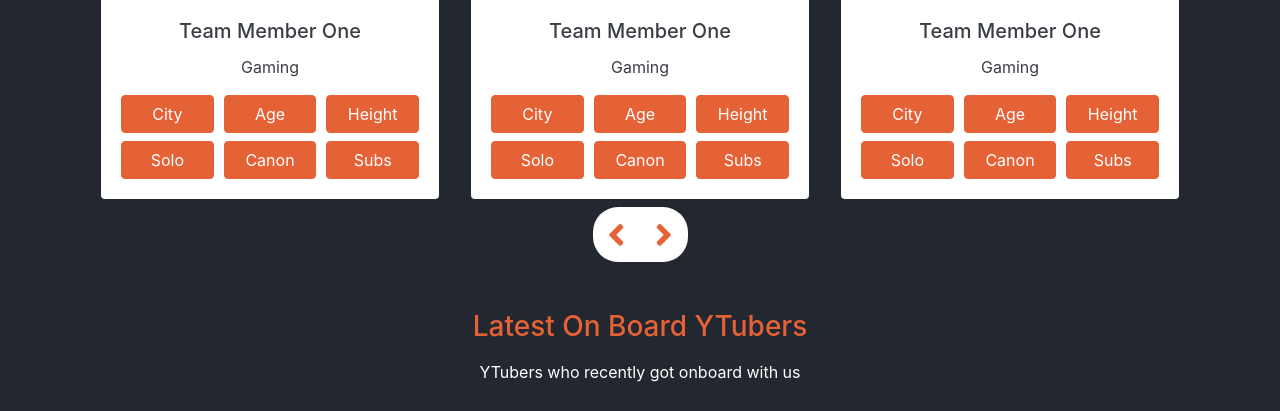
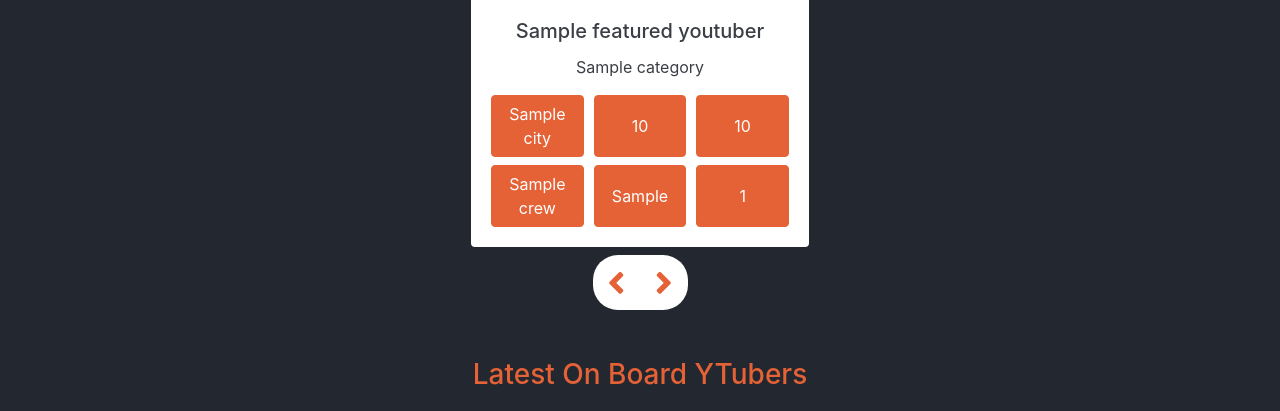
Before and after one commit to sunnythakr/django-webApp, a Django app: template tubers/tubers/templates/webpages/home.html in a window 1280 px wide. Shown: the part 985-1396 px from the top of the page. Run offline with Django 3.2, Linux system fonts and the light colour scheme; the template is opened without the code that fills it: most values are stand-ins (such as "Sample title", 1, 10 or a date in 2020); grey boxes marked "Sample" are stand-in pictures.

Commit message:
changes  Added

```diff
--- a/tubers/tubers/templates/webpages/home.html
+++ b/tubers/tubers/templates/webpages/home.html
@@ -42,164 +42,41 @@
     </section>
 
 
+
+<!--featured section -->
+
     <section class="container mt-3">
       <h3 class="text-center">Featured YTubers</h3>
       <p class="pt-2 pb-3 text-center">YTubers that did extra ordinary last month</p>
       <div class="team slider" data-slick='{"slidesToShow": 3, "slidesToScroll": 1}'>
 
         <!-- person 1 -->
+        {% for fy in featured_youtubers %}
         <div class="card border-0 text-center ml-3 mr-3">
           <div class="feature-text">
-            <img src="https://placeimg.com/640/480/people" class="card-img-top" alt="team-member">
+            <img src="{{fy.photo.url}}" class="card-img-top" alt="team-member">
             <span class="text-left bg-accent font-weight-bold">
               Featured
             </span>
           </div>
           <div class="card-body">
-            <h5 class="card-title">Team Member One</h5>
-            <p class="card-text">Gaming</p>
+            <h5 class="card-title">{{fy.name}}</h5>
+            <p class="card-text">{{fy.category}}</p>
             <div class="person-description mt-2">
-              <button class="btn btn-accent"> City </button>
-              <button class="btn btn-accent"> Age </button>
-              <button class="btn btn-accent"> Height </button>
+              <button class="btn btn-accent"> {{fy.city}} </button>
+              <button class="btn btn-accent"> {{fy.age}} </button>
+              <button class="btn btn-accent"> {{fy.age}} </button>
             </div>
             <div class="person-description mt-2">
-              <button class="btn btn-accent"> Solo </button>
-              <button class="btn btn-accent"> Canon </button>
-              <button class="btn btn-accent"> Subs </button>
+              <button class="btn btn-accent"> {{fy.crew}} </button>
+              <button class="btn btn-accent"> {{fy.camera_type}} </button>
+              <button class="btn btn-accent"> {{fy.subs_count}} </button>
             </div>
           </div>
         </div>
 
 
-        <!-- person 1 -->
-        <div class="card border-0 text-center  ml-3 mr-3">
-          <div class="feature-text">
-            <img src="https://placeimg.com/640/480/people" class="card-img-top" alt="team-member">
-            <span class="text-left bg-accent font-weight-bold">
-              Featured
-            </span>
-          </div>
-          <div class="card-body">
-            <h5 class="card-title">Team Member One</h5>
-            <p class="card-text">Gaming</p>
-            <div class="person-description mt-2">
-              <button class="btn btn-accent"> City </button>
-              <button class="btn btn-accent"> Age </button>
-              <button class="btn btn-accent"> Height </button>
-            </div>
-            <div class="person-description mt-2">
-              <button class="btn btn-accent"> Solo </button>
-              <button class="btn btn-accent"> Canon </button>
-              <button class="btn btn-accent"> Subs </button>
-            </div>
-          </div>
-        </div>
-
-
-        <!-- person 1 -->
-        <div class="card border-0 text-center  ml-3 mr-3">
-          <div class="feature-text">
-            <img src="https://placeimg.com/640/480/people" class="card-img-top" alt="team-member">
-            <span class="text-left bg-accent font-weight-bold">
-              Featured
-            </span>
-          </div>
-          <div class="card-body">
-            <h5 class="card-title">Team Member One</h5>
-            <p class="card-text">Gaming</p>
-            <div class="person-description mt-2">
-              <button class="btn btn-accent"> City </button>
-              <button class="btn btn-accent"> Age </button>
-              <button class="btn btn-accent"> Height </button>
-            </div>
-            <div class="person-description mt-2">
-              <button class="btn btn-accent"> Solo </button>
-              <button class="btn btn-accent"> Canon </button>
-              <button class="btn btn-accent"> Subs </button>
-            </div>
-          </div>
-        </div>
-
-
-
-        <!-- person 1 -->
-        <div class="card border-0 text-center  ml-3 mr-3">
-          <div class="feature-text">
-            <img src="https://placeimg.com/640/480/people" class="card-img-top" alt="team-member">
-            <span class="text-left bg-accent font-weight-bold">
-              Featured
-            </span>
-          </div>
-          <div class="card-body">
-            <h5 class="card-title">Team Member One</h5>
-            <p class="card-text">Gaming</p>
-            <div class="person-description mt-2">
-              <button class="btn btn-accent"> City </button>
-              <button class="btn btn-accent"> Age </button>
-              <button class="btn btn-accent"> Height </button>
-            </div>
-            <div class="person-description mt-2">
-              <button class="btn btn-accent"> Solo </button>
-              <button class="btn btn-accent"> Canon </button>
-              <button class="btn btn-accent"> Subs </button>
-            </div>
-          </div>
-        </div>
-
-
-
-        <!-- person 1 -->
-        <div class="card border-0 text-center  ml-3 mr-3">
-          <div class="feature-text">
-            <img src="https://placeimg.com/640/480/people" class="card-img-top" alt="team-member">
-            <span class="text-left bg-accent font-weight-bold">
-              Featured
-            </span>
-          </div>
-          <div class="card-body">
-            <h5 class="card-title">Team Member One</h5>
-            <p class="card-text">Gaming</p>
-            <div class="person-description mt-2">
-              <button class="btn btn-accent"> City </button>
-              <button class="btn btn-accent"> Age </button>
-              <button class="btn btn-accent"> Height </button>
-            </div>
-            <div class="person-description mt-2">
-              <button class="btn btn-accent"> Solo </button>
-              <button class="btn btn-accent"> Canon </button>
-              <button class="btn btn-accent"> Subs </button>
-            </div>
-          </div>
-        </div>
-
-
-
-        <!-- person 1 -->
-        <div class="card border-0 text-center  ml-3 mr-3">
-          <div class="feature-text">
-            <img src="https://placeimg.com/640/480/people" class="card-img-top" alt="team-member">
-            <span class="text-left bg-accent font-weight-bold">
-              Featured
-            </span>
-          </div>
-          <div class="card-body">
-            <h5 class="card-title">Team Member One</h5>
-            <p class="card-text">Gaming</p>
-            <div class="person-description mt-2">
-              <button class="btn btn-accent"> City </button>
-              <button class="btn btn-accent"> Age </button>
-              <button class="btn btn-accent"> Height </button>
-            </div>
-            <div class="person-description mt-2">
-              <button class="btn btn-accent"> Solo </button>
-              <button class="btn btn-accent"> Canon </button>
-              <button class="btn btn-accent"> Subs </button>
-            </div>
-          </div>
-        </div>
-
-
+     {% endfor %}
 
       </div>
 
@@ -415,7 +292,7 @@
 
 
 
-
+ <!--our amazing team -->
 
     <section class="container mt-3">
       <h3 class="text-center">Our Amazing Team</h3>
```
Also changed, not shown: tubers/tubers/webpages/views.py (+6 -2 lines), tubers/tubers/youtubers/admin.py (+12 -3 lines), tubers/tubers/youtubers/models.py (+1 -8 lines), tubers/tubers/db.sqlite3.
